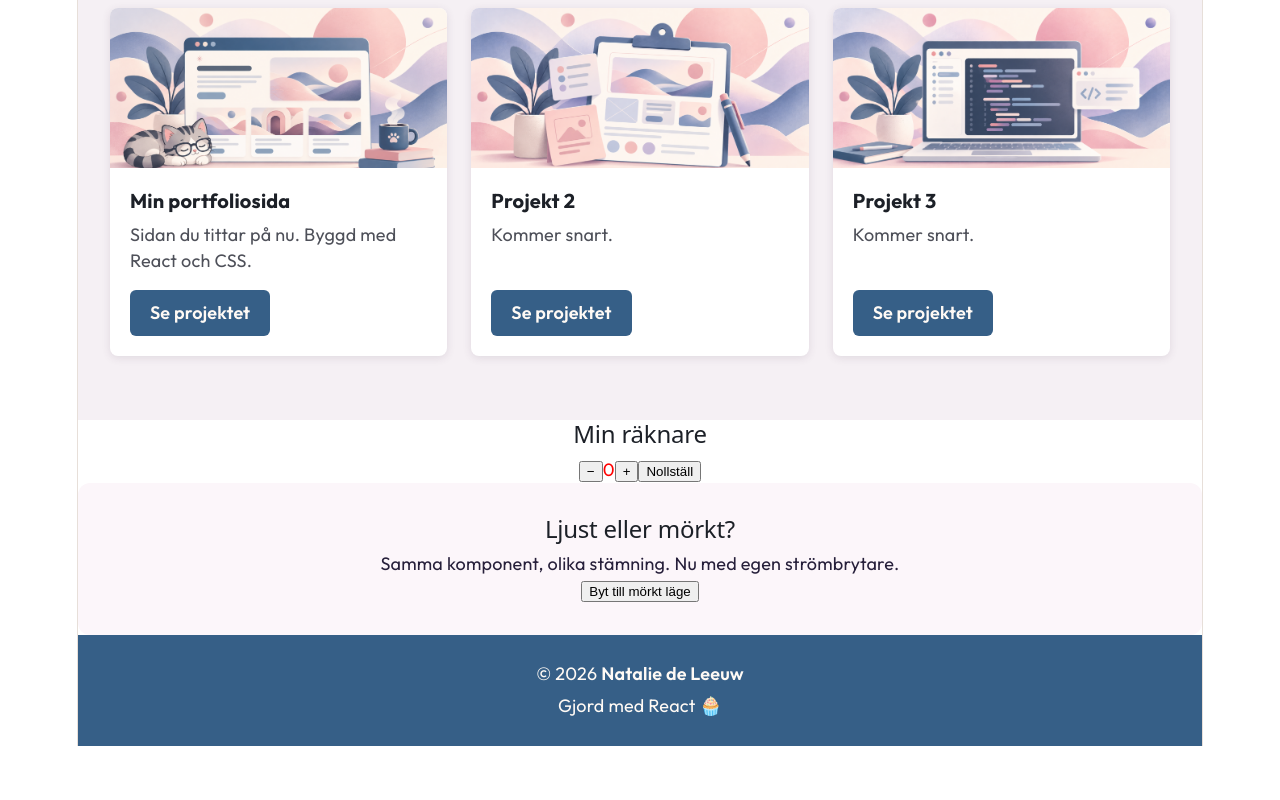
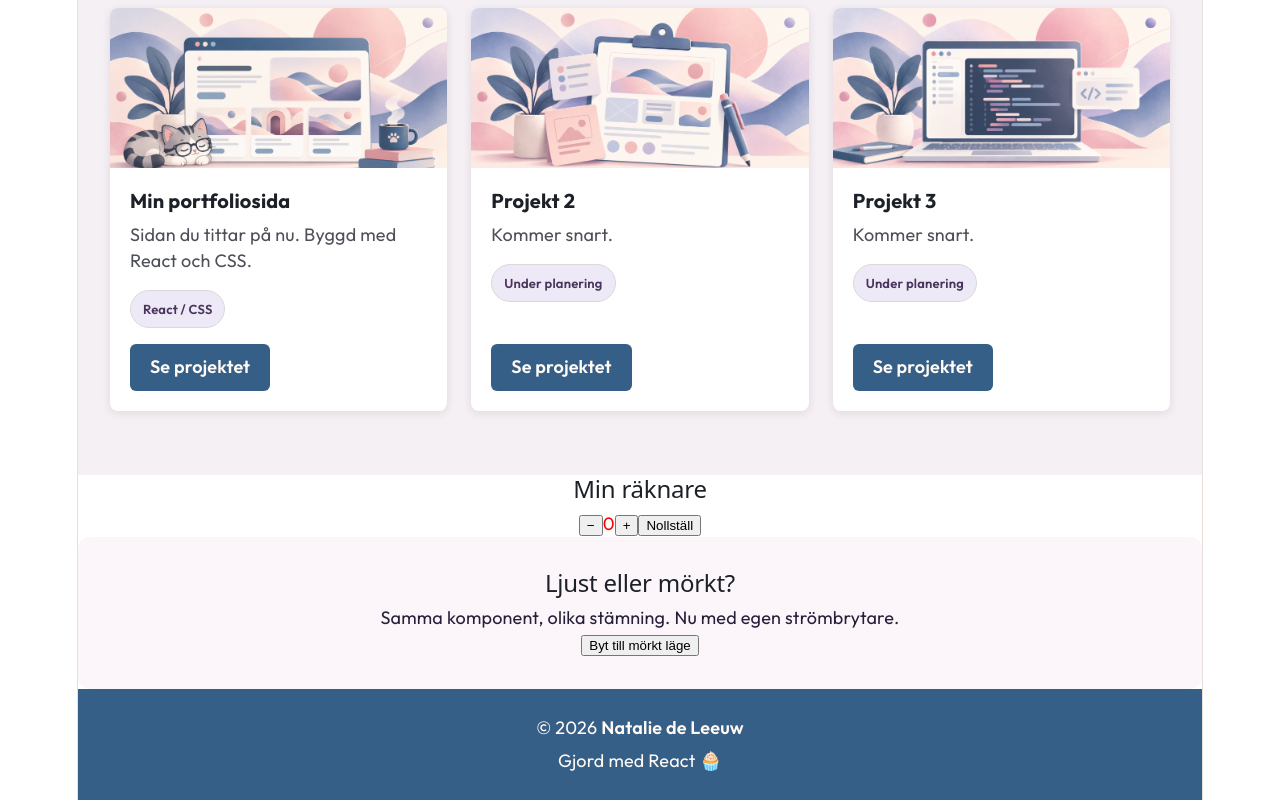
Before and after one commit to nataliedeleeuw/min-sida-experiment, a React (Vite) app: page / in a window 1280 px wide. Shown: the part 719-1519 px from the top of the page. Before the commit the page ends 1465 px from the top, so only its background shows below. Built offline with nearby package versions, Linux system fonts and the light colour scheme.

Commit message:
https://github.com/nataliedeleeuw/min-sida-experiment

```diff
--- a/src/components/Projekt.jsx
+++ b/src/components/Projekt.jsx
@@ -3,6 +3,33 @@ import ProjektKort from "./ProjektKort";
 import bild1 from "../assets/Hero 2.png";
 import bild2 from "../assets/Hero 3.png";
 import bild3 from "../assets/Hero 4.png";
+
+const projekt = [
+  {
+    id: 1,
+    titel: "Min portfoliosida",
+    text: "Sidan du tittar på nu. Byggd med React och CSS.",
+    bild: bild1,
+    lank: "https://www.google.se",
+    teknik: "React / CSS",
+  },
+  {
+    id: 2,
+    titel: "Projekt 2",
+    text: "Kommer snart.",
+    bild: bild2,
+    lank: "https://www.google.se",
+    teknik: "Under planering",
+  },
+  {
+    id: 3,
+    titel: "Projekt 3",
+    text: "Kommer snart.",
+    bild: bild3,
+    lank: "https://www.google.se",
+    teknik: "Under planering",
+  },
+];
 
 function Projekt() {
   return (
@@ -10,14 +37,16 @@ function Projekt() {
       <h2>Mina projekt</h2>
 
       <div className="projekt-lista">
+        {projekt.map((ettProjekt) => (
         <ProjektKort
-          titel="Min portfoliosida"
-          text="Sidan du tittar på nu. Byggd med React och CSS."
-          bild={bild1}
-          lank="https://www.google.se"
+            key={ettProjekt.id}
+            titel={ettProjekt.titel}
+            text={ettProjekt.text}
+            bild={ettProjekt.bild}
+            lank={ettProjekt.lank}
+            teknik={ettProjekt.teknik}
         />
-        <ProjektKort titel="Projekt 2" text="Kommer snart." bild={bild2} lank="https://www.google.se"/>
-        <ProjektKort titel="Projekt 3" text="Kommer snart." bild={bild3} lank="https://www.google.se"/>
+))}
       </div>
     </section>
   );
--- a/src/components/ProjektKort.css
+++ b/src/components/ProjektKort.css
@@ -56,3 +56,14 @@
   color: #4E5059;
   margin-bottom: 16px;
 }
+.projekt-teknik {
+  align-self: flex-start;
+  padding: 5px 12px;
+  margin-bottom: 16px;
+  border-radius: 999px;
+  background-color: #ede9f6;
+  color: #49345c;
+  font-size: 13px;
+  font-weight: 600;
+  border: 1px solid #ddd7dc;
+}
--- a/src/components/ProjektKort.jsx
+++ b/src/components/ProjektKort.jsx
@@ -1,12 +1,13 @@
 import "./ProjektKort.css";
 
-function ProjektKort({ titel, text, bild, lank }) {
+function ProjektKort({ titel, text, bild, lank, teknik }) {
   return (
     <article className="projekt-kort">
       <img className="projekt-bild" src={bild} alt="" />
       <div className="projekt-info">
         <h3>{titel}</h3>
         <p>{text}</p>
+        <span className="projekt-teknik">{teknik}</span>
           <a className="projekt-knapp" href={lank}>Se projektet </a>
       </div>
     </article>
```
